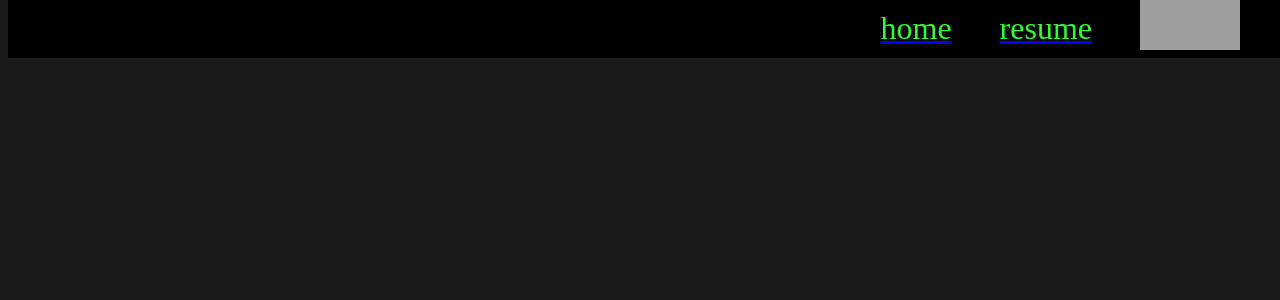
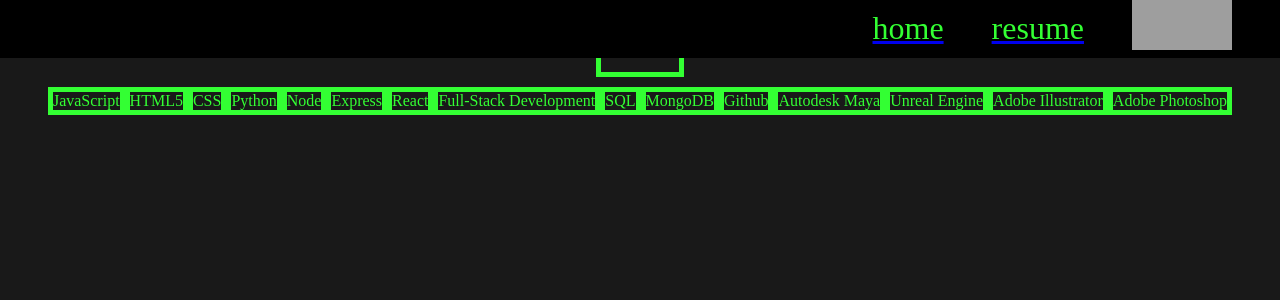
Before and after one commit to PvrkFvmily/nextjs-portfolio, a Next.js app: page /Techs in a window 1280 px wide. Shown: the top 300 px of the page. Built offline with nearby package versions, Linux system fonts and the light colour scheme; grey boxes are pictures that could not be loaded.

Commit message:
fixed page body. added borders

```diff
--- a/pages/Intro.js
+++ b/pages/Intro.js
@@ -1,4 +1,3 @@
-import styles from "../styles/About.module.css"
 
 export default function Intro() {
     return (
--- a/pages/Techs.js
+++ b/pages/Techs.js
@@ -1,10 +1,28 @@
-import styles from "../styles/About.module.css"
 
 export default function Techs() {
     return (
-        <div>
+        <div className="techs">
+            <div className="title">
+                <h2>Techs</h2>
+            </div>
             {/* add green border */}
-            <p>JavaScript · HTML5 · CSS · Python · Node · Express · React · Full-Stack Development · SQL · MongoDB · Github · Autodesk Maya · Unreal Engine · Adobe Illustrator · Adobe Photoshop</p>
+            <div className="techBox">
+                <p className="tech-list">JavaScript</p>
+                <p className="tech-list">HTML5</p>
+                <p className="tech-list">CSS</p>
+                <p className="tech-list">Python</p>
+                <p className="tech-list">Node</p>
+                <p className="tech-list">Express</p>
+                <p className="tech-list">React</p>
+                <p className="tech-list">Full-Stack Development</p>
+                <p className="tech-list">SQL</p>
+                <p className="tech-list">MongoDB</p>
+                <p className="tech-list">Github</p>
+                <p className="tech-list">Autodesk Maya</p>
+                <p className="tech-list">Unreal Engine</p>
+                <p className="tech-list">Adobe Illustrator</p>
+                <p className="tech-list">Adobe Photoshop</p>
+            </div>
         </div>
     )
 }
--- a/pages/index.js
+++ b/pages/index.js
@@ -1,7 +1,5 @@
 import Head from 'next/head'
-import Image from 'next/image'
 import { Inter } from '@next/font/google'
-import styles from '@/styles/Home.module.css'
 
 import Portfolio from './portfolio'
 import Aboutme from './Aboutme'
--- a/styles/globals.css
+++ b/styles/globals.css
@@ -2,6 +2,13 @@
 ie element selectors and media queries */
 html {
   background-color: rgb(25,25,25);
+  max-width: 100vw;
+  overflow-x: hidden;
+  margin: 0 auto;
+}
+
+body {
+  margin: 0 auto;
 }
 
 h1,h2,h3,p {
@@ -68,112 +75,48 @@ h1,h2,h3,p {
   font-size: 5rem;
 }
 
-
-
-/* :root {
-  --max-width: 1100px;
-  --border-radius: 12px;
-  --font-mono: ui-monospace, Menlo, Monaco, 'Cascadia Mono', 'Segoe UI Mono',
-    'Roboto Mono', 'Oxygen Mono', 'Ubuntu Monospace', 'Source Code Pro',
-    'Fira Mono', 'Droid Sans Mono', 'Courier New', monospace;
-
-  --foreground-rgb: 0, 0, 0;
-  --background-start-rgb: 214, 219, 220;
-  --background-end-rgb: 255, 255, 255;
-
-  --primary-glow: conic-gradient(
-    from 180deg at 50% 50%,
-    #16abff33 0deg,
-    #0885ff33 55deg,
-    #54d6ff33 120deg,
-    #0071ff33 160deg,
-    transparent 360deg
-  );
-  --secondary-glow: radial-gradient(
-    rgba(255, 255, 255, 1),
-    rgba(255, 255, 255, 0)
-  );
-
-  --tile-start-rgb: 239, 245, 249;
-  --tile-end-rgb: 228, 232, 233;
-  --tile-border: conic-gradient(
-    #00000080,
-    #00000040,
-    #00000030,
-    #00000020,
-    #00000010,
-    #00000010,
-    #00000080
-  );
-
-  --callout-rgb: 238, 240, 241;
-  --callout-border-rgb: 172, 175, 176;
-  --card-rgb: 180, 185, 188;
-  --card-border-rgb: 131, 134, 135;
+.aboutMe {
+  display: flex;
+  justify-content: center;
+  align-items: center;
+  border: 5px solid rgb(51,255,51);
+  margin: 250px;
 }
 
-@media (prefers-color-scheme: dark) {
-  :root {
-    --foreground-rgb: 255, 255, 255;
-    --background-start-rgb: 0, 0, 0;
-    --background-end-rgb: 0, 0, 0;
-
-    --primary-glow: radial-gradient(rgba(1, 65, 255, 0.4), rgba(1, 65, 255, 0));
-    --secondary-glow: linear-gradient(
-      to bottom right,
-      rgba(1, 65, 255, 0),
-      rgba(1, 65, 255, 0),
-      rgba(1, 65, 255, 0.3)
-    );
-
-    --tile-start-rgb: 2, 13, 46;
-    --tile-end-rgb: 2, 5, 19;
-    --tile-border: conic-gradient(
-      #ffffff80,
-      #ffffff40,
-      #ffffff30,
-      #ffffff20,
-      #ffffff10,
-      #ffffff10,
-      #ffffff80
-    );
-
-    --callout-rgb: 20, 20, 20;
-    --callout-border-rgb: 108, 108, 108;
-    --card-rgb: 100, 100, 100;
-    --card-border-rgb: 200, 200, 200;
-  }
+.techBox {
+  display: flex;
+  justify-content: space-around;
 }
 
-* {
-  box-sizing: border-box;
-  padding: 0;
-  margin: 0;
+.techs {
+  display: flex;
+  flex-direction: column;
+  justify-content: center;
+  align-items: center;
 }
 
-html,
-body {
-  max-width: 100vw;
-  overflow-x: hidden;
+.tech-list {
+  border: 5px solid rgb(51,255,51);
 }
 
-body {
-  color: rgb(var(--foreground-rgb));
-  background: linear-gradient(
-      to bottom,
-      transparent,
-      rgb(var(--background-end-rgb))
-    )
-    rgb(var(--background-start-rgb));
+.projects {
+  display: flex;
+  flex-direction: column;
+  justify-content: center;
+  align-items: center;
+  margin: 100px;
 }
 
-a {
-  color: inherit;
-  text-decoration: none;
+.title {
+  border: 5px solid rgb(51,255,51);
+  padding: 10px;
 }
 
-@media (prefers-color-scheme: dark) {
-  html {
-    color-scheme: dark;
-  }
-} */
+.project-item {
+  display: flex;
+  flex-direction: column;
+  justify-content: center;
+  align-items: center;
+  border: 5px solid rgb(51,255,51);
+  margin: 15px;
+}
```
Also changed, not shown: pages/Aboutme.js (+13 -1 lines), pages/portfolio.js (+20 -10 lines).
